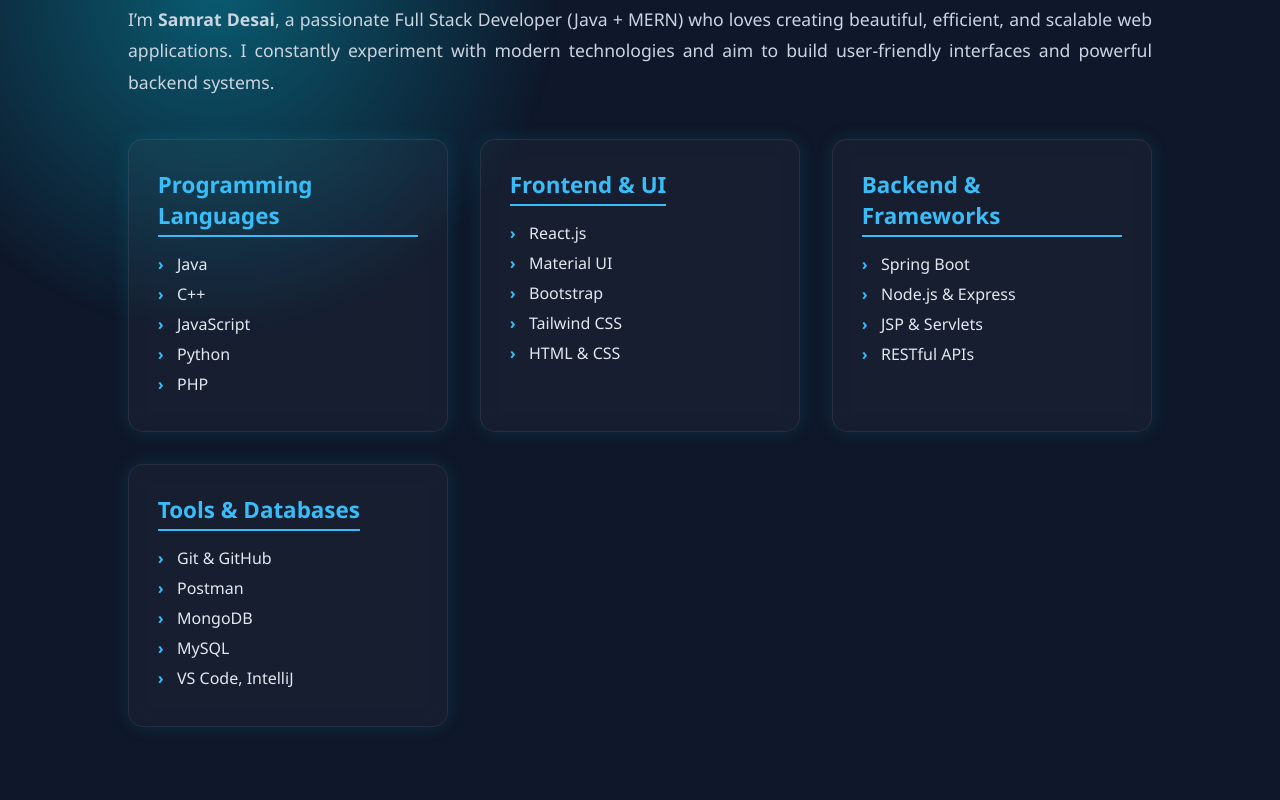
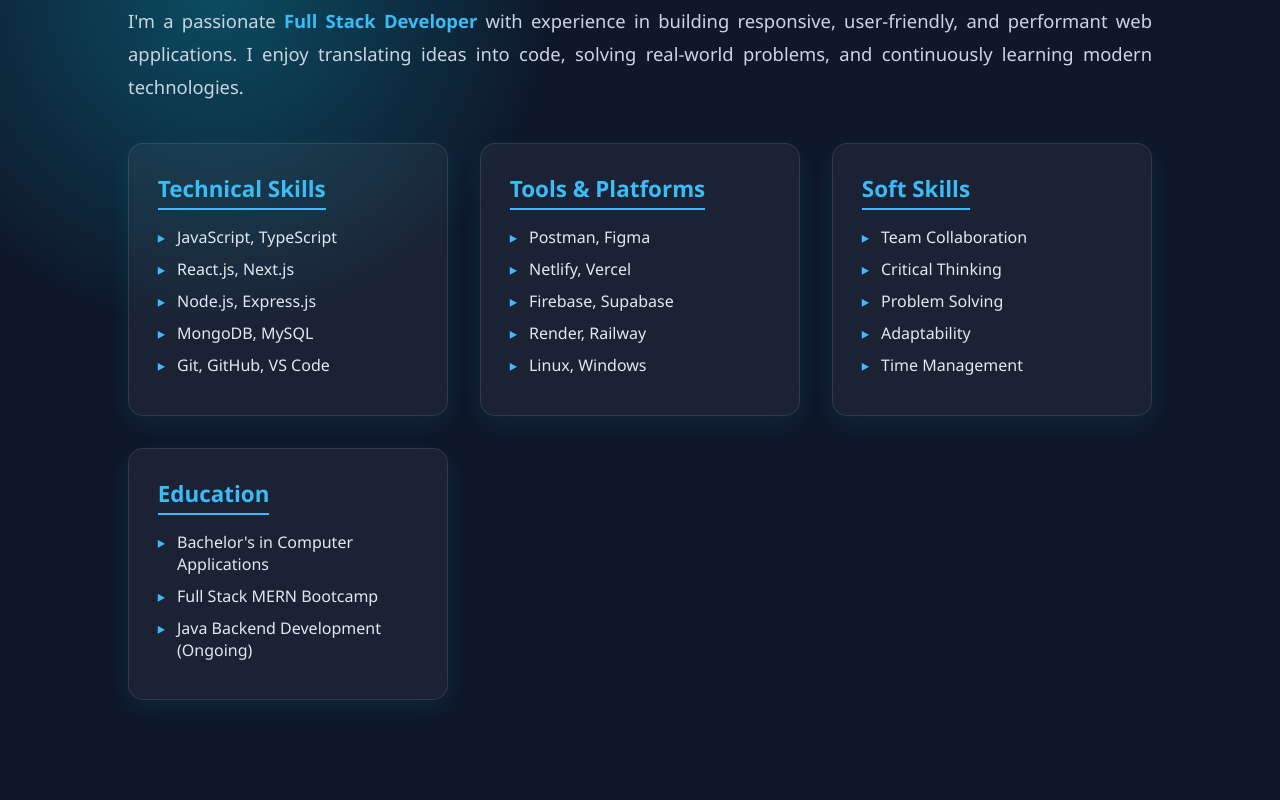
Before and after one commit to SamratDesai7/portfolio, a React (Vite) app: page / in a window 1280 px wide. Shown: the part 1040-1840 px from the top of the page. Built offline with nearby package versions, Linux system fonts and the light colour scheme.

Commit message:
added icons in footer and other minor changes

```diff
--- a/src/components/About.css
+++ b/src/components/About.css
@@ -1,5 +1,11 @@
-/* src/components/About.css */
+/* Root Theme Variables (Make sure you have these in your global CSS or :root) */
+:root {
+  --navbar-bg: #0a192f;
+  --navbar-text: #e2e8f0;
+  --navbar-hover: #00e5ff;
+}
 
+/* Main container */
 .about-container {
   display: flex;
   justify-content: center;
@@ -11,17 +17,14 @@
   background: var(--navbar-bg);
   color: var(--navbar-text);
 }
-.aboutmeinfo{
-  text-align: justify;
-}
 
-/* Match animated glowing background like Home */
+/* Glowing Background */
 .animated-bg::before {
   content: "";
   position: absolute;
   width: 700px;
   height: 700px;
-  background: radial-gradient(circle, #00e5ff55, transparent 70%);
+  background: radial-gradient(circle, #00e5ff44, transparent 70%);
   border-radius: 50%;
   top: -200px;
   left: -150px;
@@ -31,13 +34,14 @@
 
 @keyframes float {
   0% {
-    transform: translateY(0px) translateX(0px);
+    transform: translateY(0) translateX(0);
   }
   100% {
     transform: translateY(40px) translateX(30px);
   }
 }
 
+/* About Content */
 .about-content {
   max-width: 1200px;
   z-index: 1;
@@ -49,35 +53,40 @@
 }
 
 .about-content p {
-  font-size: 1.1rem;
+  font-size: 1.15rem;
   line-height: 1.8;
   color: #cbd5e1;
   margin-bottom: 40px;
+  text-align: justify;
 }
 
 .highlight {
   color: var(--navbar-hover);
+  font-weight: bold;
 }
 
-/* Grid & Boxes */
+/* Grid layout */
 .about-grid {
   display: grid;
-  grid-template-columns: repeat(auto-fit, minmax(250px, 1fr));
+  grid-template-columns: repeat(auto-fit, minmax(260px, 1fr));
   gap: 2rem;
 }
 
+/* Box Styling */
 .about-box {
-  background-color: rgba(255, 255, 255, 0.03);
-  border: 1px solid rgba(255, 255, 255, 0.08);
+  background-color: rgba(255, 255, 255, 0.05);
+  border: 1px solid rgba(255, 255, 255, 0.1);
   border-radius: 15px;
   padding: 1.8rem;
-  box-shadow: 0 0 20px rgba(0, 229, 255, 0.1);
-  transition: transform 0.3s ease;
-  backdrop-filter: blur(10px);
+  box-shadow: 0 8px 24px rgba(0, 229, 255, 0.08);
+  transition: transform 0.3s ease, box-shadow 0.3s ease;
+  backdrop-filter: blur(14px);
+  -webkit-backdrop-filter: blur(14px);
 }
 
 .about-box:hover {
   transform: translateY(-8px);
+  box-shadow: 0 12px 30px rgba(0, 229, 255, 0.15);
 }
 
 .about-box h3 {
@@ -92,31 +101,37 @@
 .about-box ul {
   list-style: none;
   padding-left: 0;
+  margin: 0;
 }
 
 .about-box ul li {
   color: #e2e8f0;
-  margin-bottom: 8px;
+  margin-bottom: 10px;
   padding-left: 1.2rem;
   position: relative;
+  font-size: 1rem;
 }
 
 .about-box ul li::before {
-  content: "›";
+  content: "▸";
   position: absolute;
   left: 0;
   color: var(--navbar-hover);
   font-weight: bold;
 }
 
-/* Responsive */
+/* Responsive Design */
 @media (max-width: 768px) {
   .about-container {
     padding: 80px 5%;
     text-align: center;
   }
 
-  .about-grid {
-    grid-template-columns: 1fr;
+  .about-content h2 {
+    font-size: 2.5rem;
+  }
+
+  .about-box {
+    padding: 1.5rem;
   }
 }
--- a/src/components/About.jsx
+++ b/src/components/About.jsx
@@ -1,62 +1,61 @@
-// src/components/About.jsx
 import React from "react";
 import "./About.css";
 
 const About = () => {
   return (
-    <section className="about-container animated-bg" id="about">
+    <section id="about" className="about-container animated-bg">
       <div className="about-content">
-        <h2>
-          About <span className="highlight">Me</span>
-        </h2>
-        <p className="aboutmeinfo" >
-          I’m <strong>Samrat Desai</strong>, a passionate Full Stack Developer
-          (Java + MERN) who loves creating beautiful, efficient, and scalable
-          web applications. I constantly experiment with modern technologies and
-          aim to build user-friendly interfaces and powerful backend systems.
+        <h2>About <span className="highlight">Me</span></h2>
+
+        <p className="aboutmeinfo">
+          I'm a passionate <span className="highlight">Full Stack Developer</span> with experience in building responsive, user-friendly, and performant web applications.
+          I enjoy translating ideas into code, solving real-world problems, and continuously learning modern technologies.
         </p>
 
         <div className="about-grid">
+          {/* Box 1 - Skills */}
           <div className="about-box">
-            <h3>Programming Languages</h3>
+            <h3>Technical Skills</h3>
             <ul>
-              <li>Java</li>
-              <li>C++</li>
-              <li>JavaScript</li>
-              <li>Python</li>
-              <li>PHP</li>
+              <li>JavaScript, TypeScript</li>
+              <li>React.js, Next.js</li>
+              <li>Node.js, Express.js</li>
+              <li>MongoDB, MySQL</li>
+              <li>Git, GitHub, VS Code</li>
             </ul>
           </div>
 
+          {/* Box 2 - Tools */}
           <div className="about-box">
-            <h3>Frontend & UI</h3>
+            <h3>Tools & Platforms</h3>
             <ul>
-              <li>React.js</li>
-              <li>Material UI</li>
-              <li>Bootstrap</li>
-              <li>Tailwind CSS</li>
-              <li>HTML & CSS</li>
+              <li>Postman, Figma</li>
+              <li>Netlify, Vercel</li>
+              <li>Firebase, Supabase</li>
+              <li>Render, Railway</li>
+              <li>Linux, Windows</li>
             </ul>
           </div>
 
+          {/* Box 3 - Soft Skills */}
           <div className="about-box">
-            <h3>Backend & Frameworks</h3>
+            <h3>Soft Skills</h3>
             <ul>
-              <li>Spring Boot</li>
-              <li>Node.js & Express</li>
-              <li>JSP & Servlets</li>
-              <li>RESTful APIs</li>
+              <li>Team Collaboration</li>
+              <li>Critical Thinking</li>
+              <li>Problem Solving</li>
+              <li>Adaptability</li>
+              <li>Time Management</li>
             </ul>
           </div>
 
+          {/* Box 4 - Education */}
           <div className="about-box">
-            <h3>Tools & Databases</h3>
+            <h3>Education</h3>
             <ul>
-              <li>Git & GitHub</li>
-              <li>Postman</li>
-              <li>MongoDB</li>
-              <li>MySQL</li>
-              <li>VS Code, IntelliJ</li>
+              <li>Bachelor's in Computer Applications</li>
+              <li>Full Stack MERN Bootcamp</li>
+              <li>Java Backend Development (Ongoing)</li>
             </ul>
           </div>
         </div>
--- a/src/components/Contact.jsx
+++ b/src/components/Contact.jsx
@@ -10,19 +10,23 @@
   const [errors, setErrors] = useState({});
 
   const validate = (formData) => {
-    let newErrors = {};
+    const newErrors = {};
+
     if (!formData.get("user_name").trim()) {
       newErrors.user_name = "Name is required";
     }
+
     const email = formData.get("user_email").trim();
     if (!email) {
       newErrors.user_email = "Email is required";
     } else if (!/\S+@\S+\.\S+/.test(email)) {
       newErrors.user_email = "Email is invalid";
     }
+
     if (!formData.get("message").trim()) {
       newErrors.message = "Message cannot be empty";
     }
+
     setErrors(newErrors);
     return Object.keys(newErrors).length === 0;
   };
@@ -44,9 +48,8 @@
         "reZU1z7V956aDc-6X"
       )
       .then(
-        (result) => {
-          console.log(result.text);
-          toast.success(" Message sent successfully!", {
+        () => {
+          toast.success("Message sent successfully!", {
             position: "top-right",
             autoClose: 3000,
           });
@@ -54,9 +57,8 @@
           setErrors({});
           setLoading(false);
         },
-        (error) => {
-          console.log(error.text);
-          toast.error(" Failed to send message. Try again later.", {
+        () => {
+          toast.error("Failed to send message. Try again later.", {
             position: "top-right",
             autoClose: 3000,
           });
@@ -76,25 +78,41 @@
 
         <form ref={form} onSubmit={sendEmail} className="contact-form">
           <div className="form-group">
-            <label htmlFor="name">Full Name</label>
-            <input type="text" name="user_name" placeholder="e.g., Samrat Desai"  />
-            {errors.user_name && <p className="error-text">{errors.user_name}</p>}
+            <label>Full Name</label>
+            <input
+              type="text"
+              name="user_name"
+              placeholder="e.g., Samrat Desai"
+            />
+            {errors.user_name && (
+              <p className="error-text">{errors.user_name}</p>
+            )}
           </div>
+
           <div className="form-group">
-            <label htmlFor="email">Email Address</label>
-            <input type="email" name="user_email" placeholder="e.g., you@example.com"  />
-            {errors.user_email && <p className="error-text">{errors.user_email}</p>}
+            <label>Email Address</label>
+            <input
+              type="email"
+              name="user_email"
+              placeholder="e.g., you@example.com"
+            />
+            {errors.user_email && (
+              <p className="error-text">{errors.user_email}</p>
+            )}
           </div>
+
           <div className="form-group">
-            <label htmlFor="message">Message</label>
+            <label>Message</label>
             <textarea
               name="message"
               rows="5"
               placeholder="Let me know how I can help you..."
+            />
+            {errors.message && (
+              <p className="error-text">{errors.message}</p>
+            )}
+          </div>
 
-            />
-            {errors.message && <p className="error-text">{errors.message}</p>}
-          </div>
           <button type="submit" className="send-btn" disabled={loading}>
             {loading ? "Sending..." : "Send Message"}
           </button>
--- a/src/components/Footer.jsx
+++ b/src/components/Footer.jsx
@@ -1,5 +1,5 @@
-// src/components/Footer.jsx
 import React from "react";
+import { FaGithub, FaLinkedin, FaEnvelope } from "react-icons/fa";
 import "./Footer.css";
 
 const Footer = () => {
@@ -7,12 +7,36 @@
     <footer className="footer">
       <div className="footer-container">
         <div className="footer-left">
-          <a href="https://github.com/SamratDesai7" target="_blank" rel="noopener noreferrer">GitHub</a>
-          <a href="https://linkedin.com/in/samratdesai7" target="_blank" rel="noopener noreferrer">LinkedIn</a>
-          <a href="mailto:samratdesai7@gmail.com">Email</a>
+          <a
+            href="https://github.com/SamratDesai7"
+            target="_blank"
+            rel="noopener noreferrer"
+            aria-label="GitHub"
+          >
+            <FaGithub style={{ marginRight: "6px" }} />
+            GitHub
+          </a>
+          <a
+            href="https://linkedin.com/in/samratdesai7"
+            target="_blank"
+            rel="noopener noreferrer"
+            aria-label="LinkedIn"
+          >
+            <FaLinkedin style={{ marginRight: "6px" }} />
+            LinkedIn
+          </a>
+          <a
+            href="mailto:samratdesai7@gmail.com"
+            aria-label="Email Samrat"
+          >
+            <FaEnvelope style={{ marginRight: "6px" }} />
+            Email
+          </a>
         </div>
         <div className="footer-right">
-          © {new Date().getFullYear()} <strong>Samrat Desai</strong>. All rights reserved.
+          <span>
+            © {new Date().getFullYear()} <strong>Samrat Desai</strong>. All rights reserved.
+          </span>
         </div>
       </div>
     </footer>
```
Also changed, not shown: src/components/Contact.css (+16 -23 lines), src/components/Footer.css (+25 -17 lines), src/components/Projects.jsx (+17 -11 lines).
